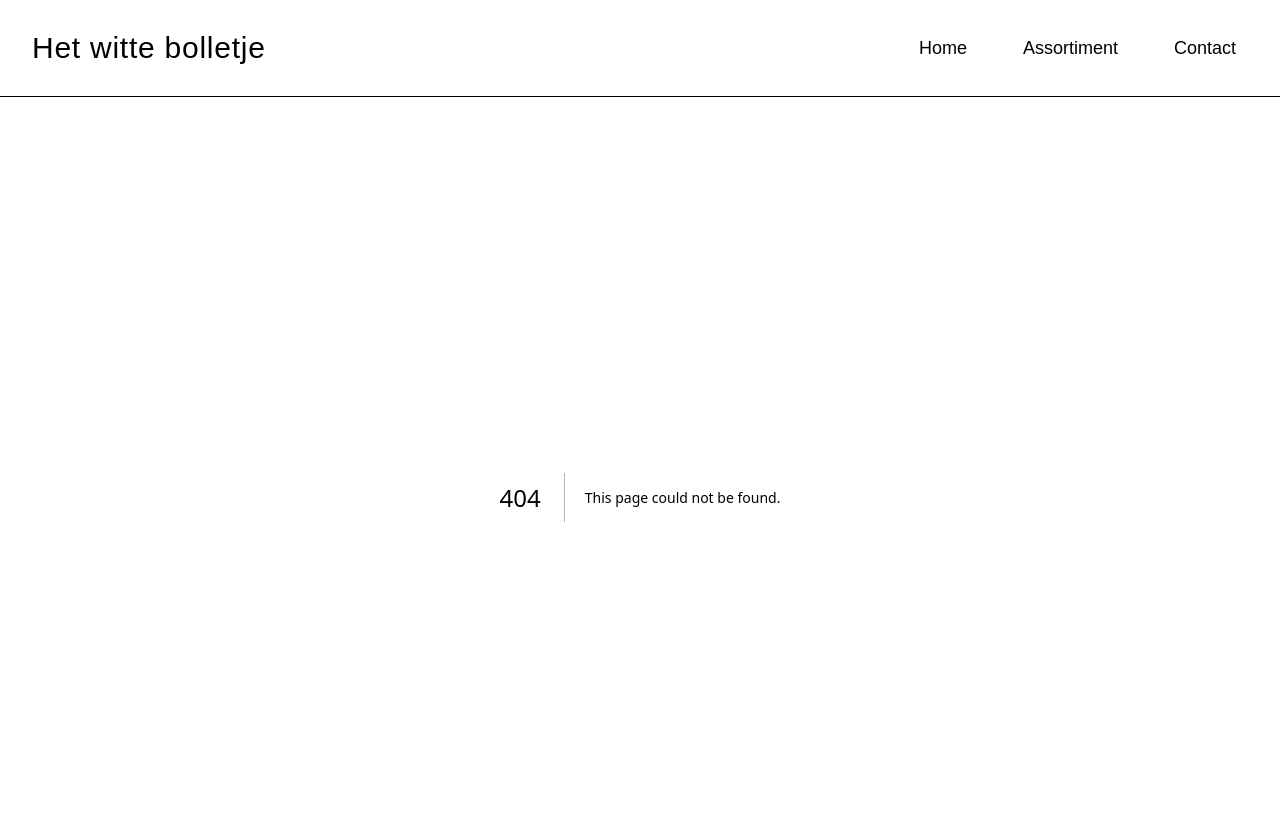
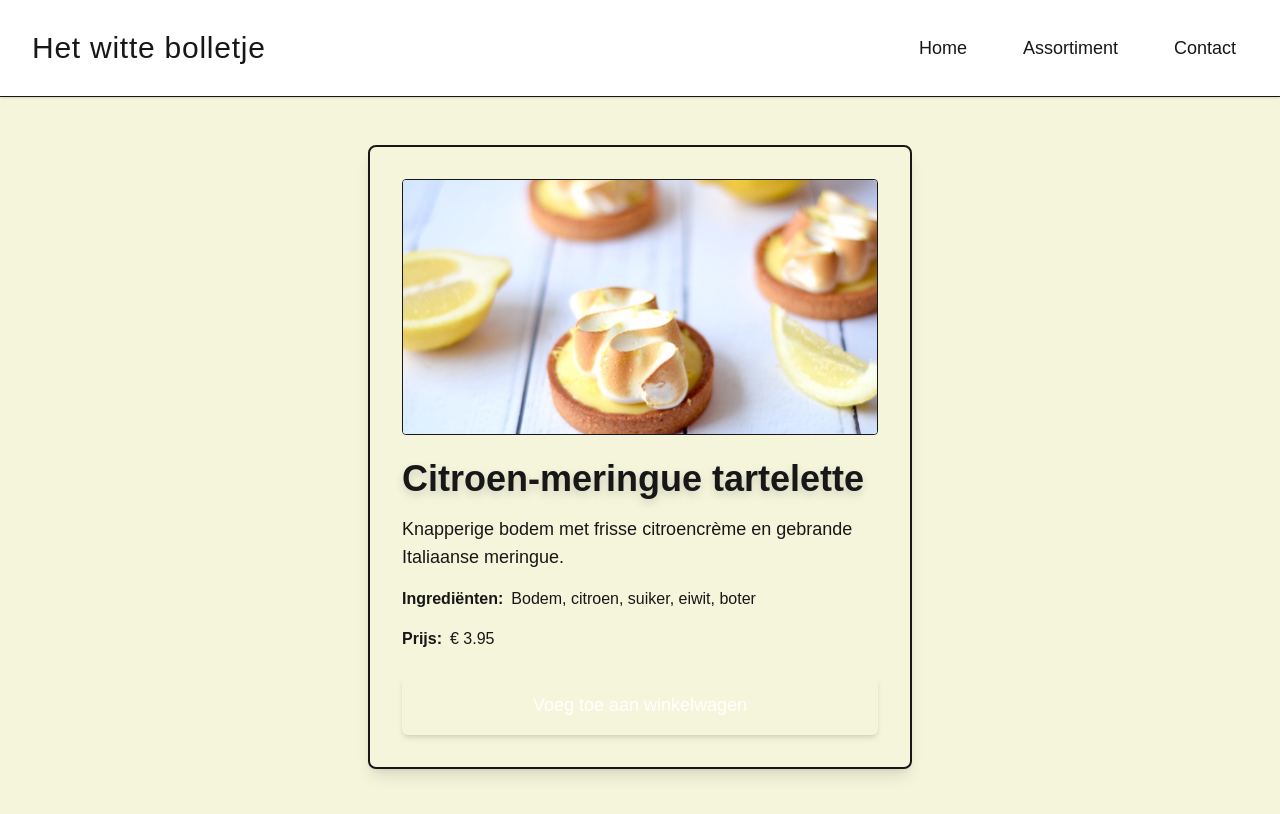
Before and after one commit to jessevandenberg/bakkerij, a Next.js app: page /assortiment/citroen-meringue-tartelette in a window 1280 px wide. Before the commit this address had no page. Shown: the top 814 px of the page. Built offline with nearby package versions, Linux system fonts and the light colour scheme; a web font is replaced by a local one.

Commit message:
toevoegen extra paginas en background color

```diff
--- /dev/null
+++ b/src/app/assortiment/[slug]/page.tsx
@@ -0,0 +1,49 @@
+"use client";
+import { notFound } from 'next/navigation';
+import { products } from '../products';
+import { useState } from 'react';
+
+export default function ProductDetailPage({ params }: { params: { slug: string } }) {
+  const product = products.find((p) => p.slug === params.slug);
+  if (!product) return notFound();
+
+  const [added, setAdded] = useState(false);
+
+  function handleAddToCart() {
+    setAdded(true);
+    setTimeout(() => setAdded(false), 2000);
+  }
+
+  return (
+    <main className="relative max-w-xl mx-auto px-4 py-12 min-h-screen">
+      <div className="bg-champagne-100 rounded-lg shadow-lg p-8 border-2 border-deep-gold-100">
+        <img
+          src={product.image}
+          alt={product.name}
+          className="w-full h-64 object-cover rounded mb-6 border border-soft-brown-100"
+        />
+        <h1 className="font-playfair text-4xl font-bold mb-4 text-deep-gold-100 drop-shadow-lg">{product.name}</h1>
+        <p className="font-cormorant text-lg text-soft-brown-200 mb-4">{product.description}</p>
+        <div className="mb-4">
+          <span className="font-semibold text-soft-brown-200">Ingrediënten:</span>
+          <span className="font-cormorant text-soft-brown-100 ml-2">{product.ingredients}</span>
+        </div>
+        <div className="mb-6">
+          <span className="font-semibold text-soft-brown-200">Prijs:</span>
+          <span className="font-cormorant text-soft-brown-100 ml-2">€ {product.price.toFixed(2)}</span>
+        </div>
+        <button
+          className="w-full bg-deep-gold-100 text-white font-cormorant text-lg py-4 px-6 rounded-md hover:bg-deep-gold-200 focus:outline-none focus:ring-2 focus:ring-gold-300 focus:ring-offset-2 transition-colors duration-200 shadow-md"
+          onClick={handleAddToCart}
+        >
+          Voeg toe aan winkelwagen
+        </button>
+        {added && (
+          <div className="mt-4 text-green-700 font-cormorant text-center animate-fade-in">
+            Toegevoegd aan winkelwagen!
+          </div>
+        )}
+      </div>
+    </main>
+  );
+}
--- a/src/app/assortiment/page.tsx
+++ b/src/app/assortiment/page.tsx
@@ -1,31 +1,16 @@
-const products = [
-  {
-    name: 'Frambozen Opera-taartje',
-    description: 'Luchtige lagen van amandelbiscuit, frambozencrème en ganache.',
-    image: '/images/gebak.jpg',
-  },
-  {
-    name: 'Citroen-meringue tartelette',
-    description: 'Knapperige bodem met frisse citroencrème en gebrande Italiaanse meringue.',
-    image: '/images/citroen.jpeg',
-  },
-  {
-    name: 'Mille-feuille Vanille Bourbon',
-    description: 'Bladerdeeg met rijke vanillecrème en poedersuiker.',
-    image: '/images/vanille.png',
-  },
-];
+import Link from 'next/link';
+import { products } from './products';
 
 const AssortimentPage = () => (
-  <main className="max-w-7xl mx-auto px-4 py-12">
-    <h1 className="font-playfair text-5xl font-bold text-center mb-16 text-burgundy-100">
+  <main className="relative max-w-7xl mx-auto px-4 py-12 min-h-screen">
+    <h1 className="font-playfair text-5xl font-bold text-center mb-16 text-deep-gold-100 drop-shadow-lg">
       Ons Exclusieve Assortiment
     </h1>
     <div className="grid grid-cols-1 md:grid-cols-2 lg:grid-cols-3 gap-12">
       {products.map((product) => (
+        <Link href={`/assortiment/${product.slug}`} key={product.name}>
           <div
-          key={product.name}
-          className="bg-cream-50 rounded-lg shadow-sm hover:shadow-xl transition-all duration-300 overflow-hidden group border border-gold-100"
+            className="bg-champagne-100 rounded-lg shadow-lg hover:shadow-2xl transition-all duration-300 overflow-hidden group border-2 border-deep-gold-100 cursor-pointer hover:border-deep-gold-200"
           >
             <div className="relative h-80 overflow-hidden">
               <img
@@ -35,10 +20,11 @@ const AssortimentPage = () => (
               />
             </div>
             <div className="p-8">
-            <h2 className="font-playfair text-2xl font-semibold mb-4 text-burgundy-100">{product.name}</h2>
-            <p className="font-cormorant text-lg text-burgundy-100 leading-relaxed">{product.description}</p>
+              <h2 className="font-playfair text-2xl font-semibold mb-4 text-soft-brown-200">{product.name}</h2>
+              <p className="font-cormorant text-lg text-soft-brown-100 leading-relaxed">{product.description}</p>
             </div>
           </div>
+        </Link>
       ))}
     </div>
   </main>
--- /dev/null
+++ b/src/app/assortiment/products.ts
@@ -0,0 +1,26 @@
+export const products = [
+  {
+    slug: 'frambozen-opera-taartje',
+    name: 'Frambozen Opera-taartje',
+    description: 'Luchtige lagen van amandelbiscuit, frambozencrème en ganache.',
+    image: '/images/gebak.jpg',
+    ingredients: 'Amandelbiscuit, frambozen, room, chocolade, suiker',
+    price: 4.25,
+  },
+  {
+    slug: 'citroen-meringue-tartelette',
+    name: 'Citroen-meringue tartelette',
+    description: 'Knapperige bodem met frisse citroencrème en gebrande Italiaanse meringue.',
+    image: '/images/citroen.jpeg',
+    ingredients: 'Bodem, citroen, suiker, eiwit, boter',
+    price: 3.95,
+  },
+  {
+    slug: 'mille-feuille-vanille-bourbon',
+    name: 'Mille-feuille Vanille Bourbon',
+    description: 'Bladerdeeg met rijke vanillecrème en poedersuiker.',
+    image: '/images/vanille.png',
+    ingredients: 'Bladerdeeg, vanille, melk, suiker, poedersuiker',
+    price: 4.50,
+  },
+];
--- a/src/app/contact/page.tsx
+++ b/src/app/contact/page.tsx
@@ -39,13 +39,13 @@ const ContactPage = () => {
   };
 
   return (
-    <main className="max-w-2xl mx-auto px-4 py-12 bg-light-brown">
-      <h1 className="font-playfair text-5xl font-bold text-center mb-12 text-burgundy-100">
+    <main className="relative max-w-2xl mx-auto px-4 py-12 min-h-screen">
+      <h1 className="font-playfair text-5xl font-bold text-center mb-12 text-white drop-shadow-lg">
         Neem Contact Op
       </h1>
       {submitted ? (
         <div
-          className="bg-cream-100 border border-gold-200 text-burgundy-100 p-8 rounded-lg text-center mb-8 animate-fade-in"
+          className="bg-white border border-gold-200 text-burgundy-100 p-8 rounded-lg text-center mb-8 animate-fade-in shadow-lg"
           role="status"
         >
           <p className="font-cormorant text-xl">Bedankt voor uw bericht! We nemen zo spoedig mogelijk contact met u op.</p>
@@ -53,7 +53,7 @@ const ContactPage = () => {
       ) : (
         <form
           onSubmit={handleSubmit}
-          className="bg-light-brown shadow-sm rounded-lg p-8 space-y-6 border border-gold-100"
+          className="bg-white shadow-lg rounded-lg p-8 space-y-6 border border-gold-100"
           noValidate
         >
           <div>
@@ -65,7 +65,7 @@ const ContactPage = () => {
               name="name"
               type="text"
               autoComplete="name"
-              className="w-full px-4 py-3 border border-gold-100 rounded-md focus:outline-none focus:ring-2 focus:ring-gold-300 focus:border-transparent transition-colors duration-200 bg-cream-50"
+              className="w-full px-4 py-3 border border-gold-100 rounded-md focus:outline-none focus:ring-2 focus:ring-gold-300 focus:border-transparent transition-colors duration-200 bg-white"
               value={form.name}
               onChange={handleChange}
               required
@@ -86,7 +86,7 @@ const ContactPage = () => {
               name="email"
               type="email"
               autoComplete="email"
-              className="w-full px-4 py-3 border border-gold-100 rounded-md focus:outline-none focus:ring-2 focus:ring-gold-300 focus:border-transparent transition-colors duration-200 bg-cream-50"
+              className="w-full px-4 py-3 border border-gold-100 rounded-md focus:outline-none focus:ring-2 focus:ring-gold-300 focus:border-transparent transition-colors duration-200 bg-white"
               value={form.email}
               onChange={handleChange}
               required
@@ -106,7 +106,7 @@ const ContactPage = () => {
               id="message"
               name="message"
               rows={4}
-              className="w-full px-4 py-3 border border-gold-100 rounded-md focus:outline-none focus:ring-2 focus:ring-gold-300 focus:border-transparent transition-colors duration-200 bg-cream-50"
+              className="w-full px-4 py-3 border border-gold-100 rounded-md focus:outline-none focus:ring-2 focus:ring-gold-300 focus:border-transparent transition-colors duration-200 bg-white"
               value={form.message}
               onChange={handleChange}
               required
--- a/src/app/layout.tsx
+++ b/src/app/layout.tsx
@@ -35,7 +35,8 @@ export default function RootLayout({
         <meta name="theme-color" content="#8B4513" />
       </head>
       <body
-        className={`${playfair.variable} ${cormorant.variable} font-cormorant antialiased bg-cream-50`}
+        className={`${playfair.variable} ${cormorant.variable} font-cormorant antialiased`}
+        style={{ backgroundColor: '#F5F5DC', minHeight: '100vh' }}
       >
         <Navbar />
         {children}
--- a/src/app/page.tsx
+++ b/src/app/page.tsx
@@ -1,7 +1,7 @@
 import Image from "next/image";
 
 const Home = () => (
-  <main className="max-w-7xl mx-auto px-4 py-12">
+  <main className="relative max-w-7xl mx-auto px-4 py-12 min-h-screen">
     <div className="grid grid-cols-1 lg:grid-cols-2 gap-12 items-center">
       <div className="space-y-6 animate-fade-in">
         <h1 className="font-serif text-5xl font-bold text-gray-800 leading-tight">
--- a/src/components/Navbar.tsx
+++ b/src/components/Navbar.tsx
@@ -8,7 +8,7 @@ const navLinks = [
 
 const Navbar = () => (
   <nav
-    className="w-full bg-cream-50 border-b border-gold-100 sticky top-0 z-50 transition-all duration-300"
+    className="w-full bg-white border-b border-gold-100 sticky top-0 z-50 transition-all duration-300 shadow-sm"
     aria-label="Hoofdnavigatie"
   >
     <div className="max-w-7xl mx-auto px-4 sm:px-6 lg:px-8">
--- a/tailwind.config.ts
+++ b/tailwind.config.ts
@@ -29,6 +29,22 @@ const config: Config = {
           200: '#FCE7F3',
         },
         'light-brown': '#D2B48C',
+        'beige': {
+          100: '#F5F5DC',
+          200: '#F8F5E4',
+        },
+        'champagne': {
+          100: '#F7E7CE',
+          200: '#EFE1C6',
+        },
+        'deep-gold': {
+          100: '#C28840',
+          200: '#B08B4F',
+        },
+        'soft-brown': {
+          100: '#BFA074',
+          200: '#A67C52',
+        },
       },
       fontFamily: {
         playfair: ['var(--font-playfair)'],
```
Lines whose indentation alone changed are shown as unchanged.
